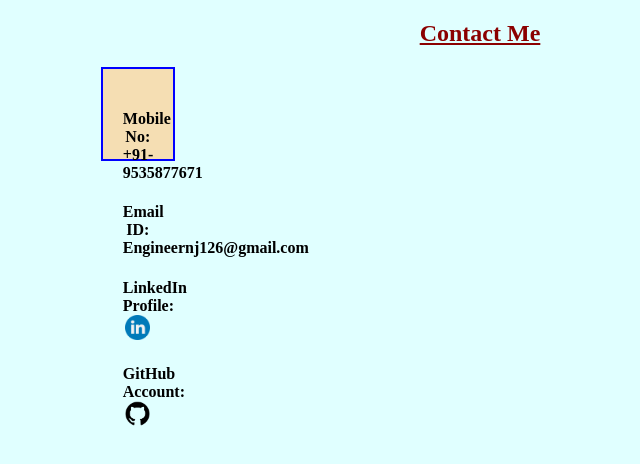
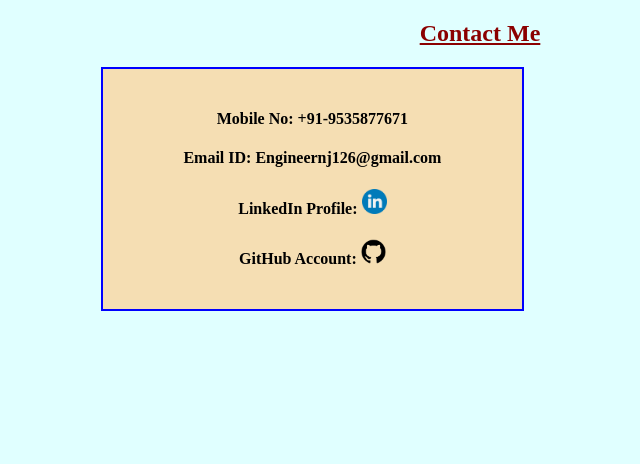
Before and after one commit to SathishaNJ7/Resume, a plain HTML site: page Contact.html in a window 1280 px wide. Shown: the whole page, without its empty margins (160-800 px from the left). Drawn offline with Linux system fonts and the light colour scheme.

Commit message:
Update style.css

```diff
--- a/style.css
+++ b/style.css
@@ -20,8 +20,8 @@ border: 2px solid black;
     margin-left: 10%;
 }
 .contactdetails{
-    width: 30px;
-    height: 50px;
+    width: 30%;
+    height: 50%;
     /* display:flex; */
     /* justify-content: space-between; */
     padding: 20px;
```
